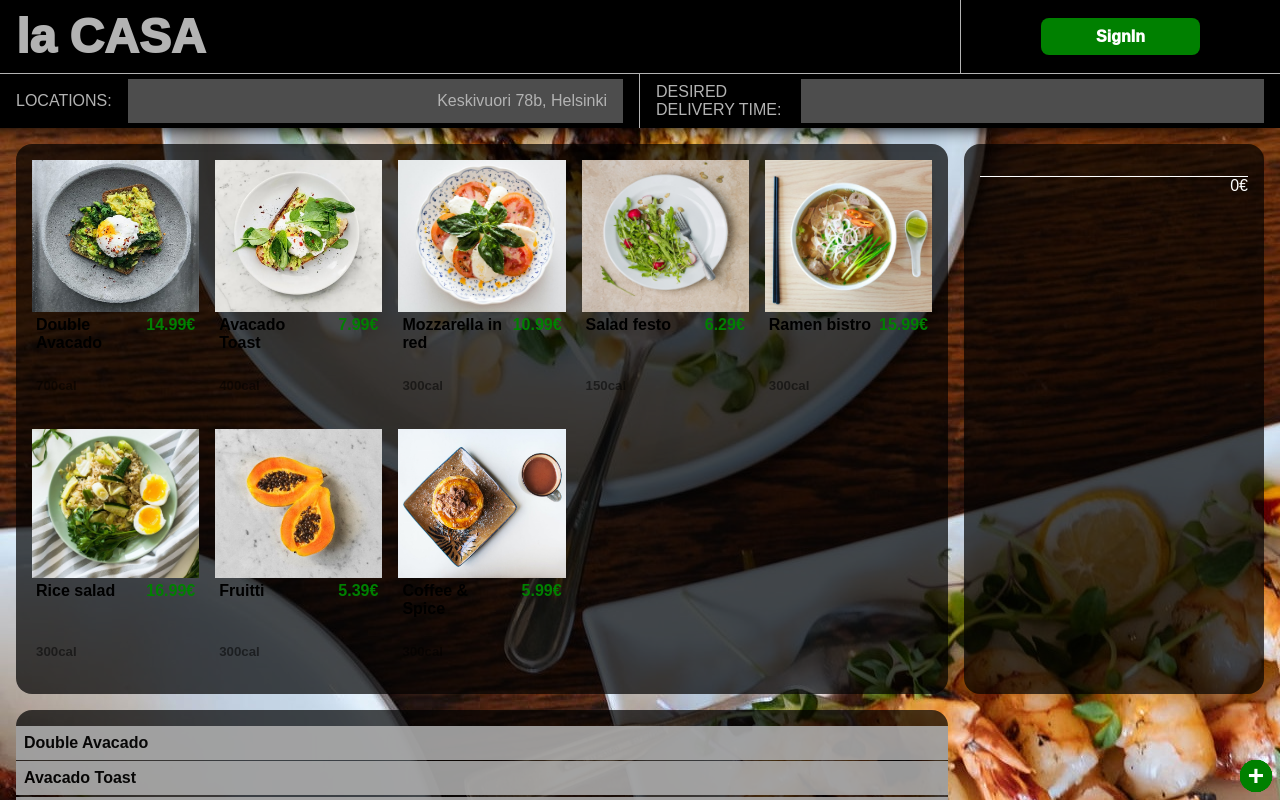
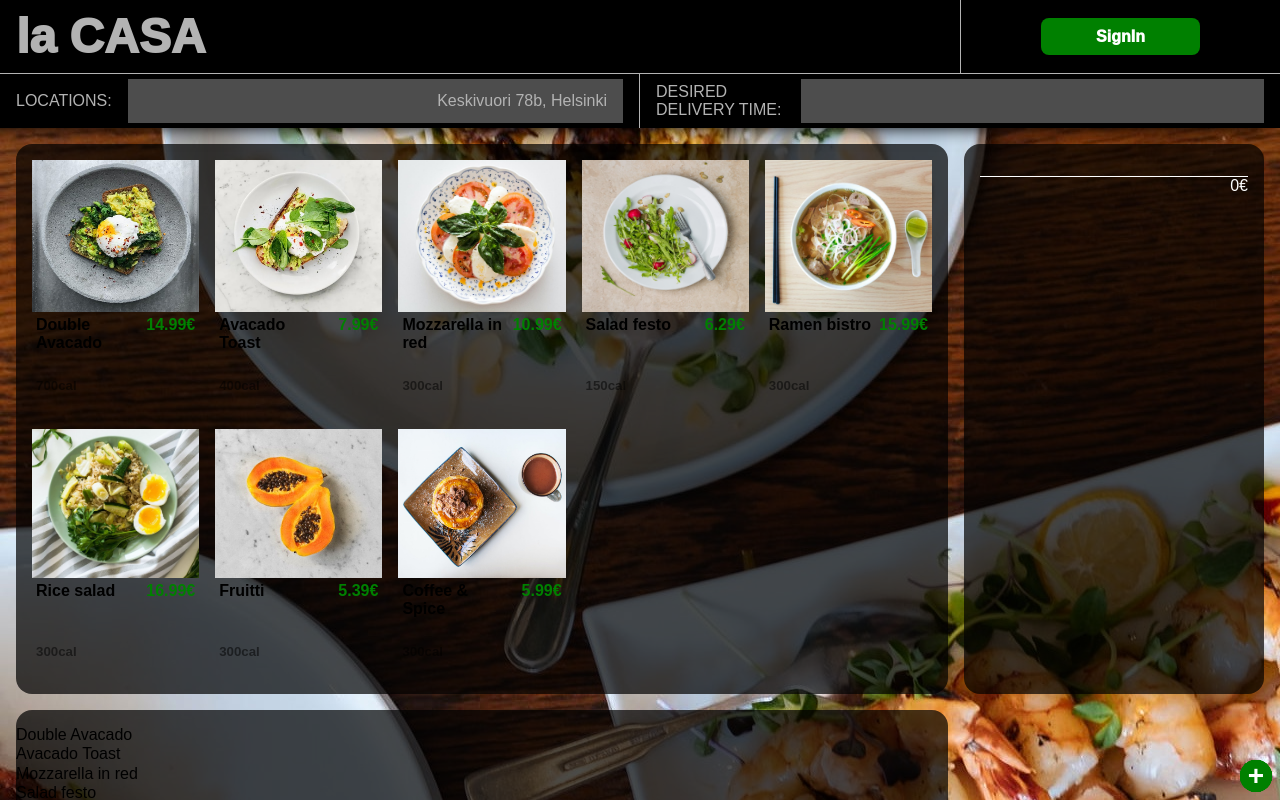
Before and after one commit to Kuovinen/Restaurant, a React (Create React App) app: page / in a window 1280 px wide. Shown: the top 800 px of the page. Built offline with nearby package versions, Linux system fonts and the light colour scheme.

Commit message:
added dishTab styles

```diff
--- a/src/components/MenuItem.js
+++ b/src/components/MenuItem.js
@@ -1,3 +1,37 @@
+import { useState } from "react";
+
+import DishTab from "./DishTab.js";
+import dishesList from "./dishes.js";
+
 export default function MenuItem(props) {
-  return <div className="menuItem">{props.title}</div>;
+  let dishes = dishesList.map((element) => (
+    <DishTab
+      {...element}
+      class={"dishTab"}
+      id={element.key}
+      orderArray={props.orderArray}
+      setOrderArray={props.setOrderArray}
+    />
+  ));
+
+  function openMenu() {
+    display == "none" ? setDisplay("grid") : setDisplay("none");
+  }
+  let [display, setDisplay] = useState("none");
+
+  return (
+    <div>
+      <div
+        className="menuButton"
+        onClick={() => {
+          openMenu();
+        }}
+      >
+        {props.title}
+      </div>
+      <div className="menuContent" style={{ display: display }}>
+        {dishes}
+      </div>
+    </div>
+  );
 }
```
